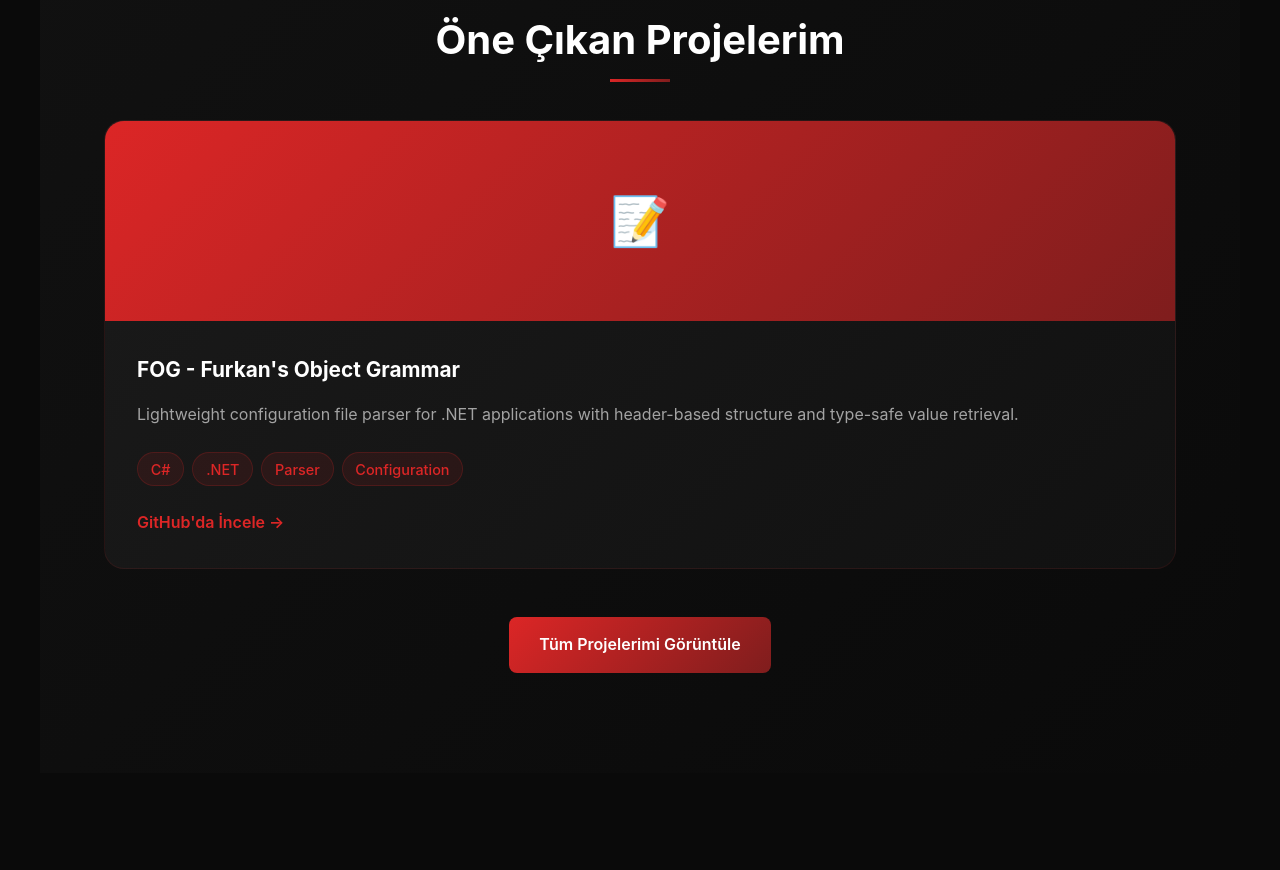
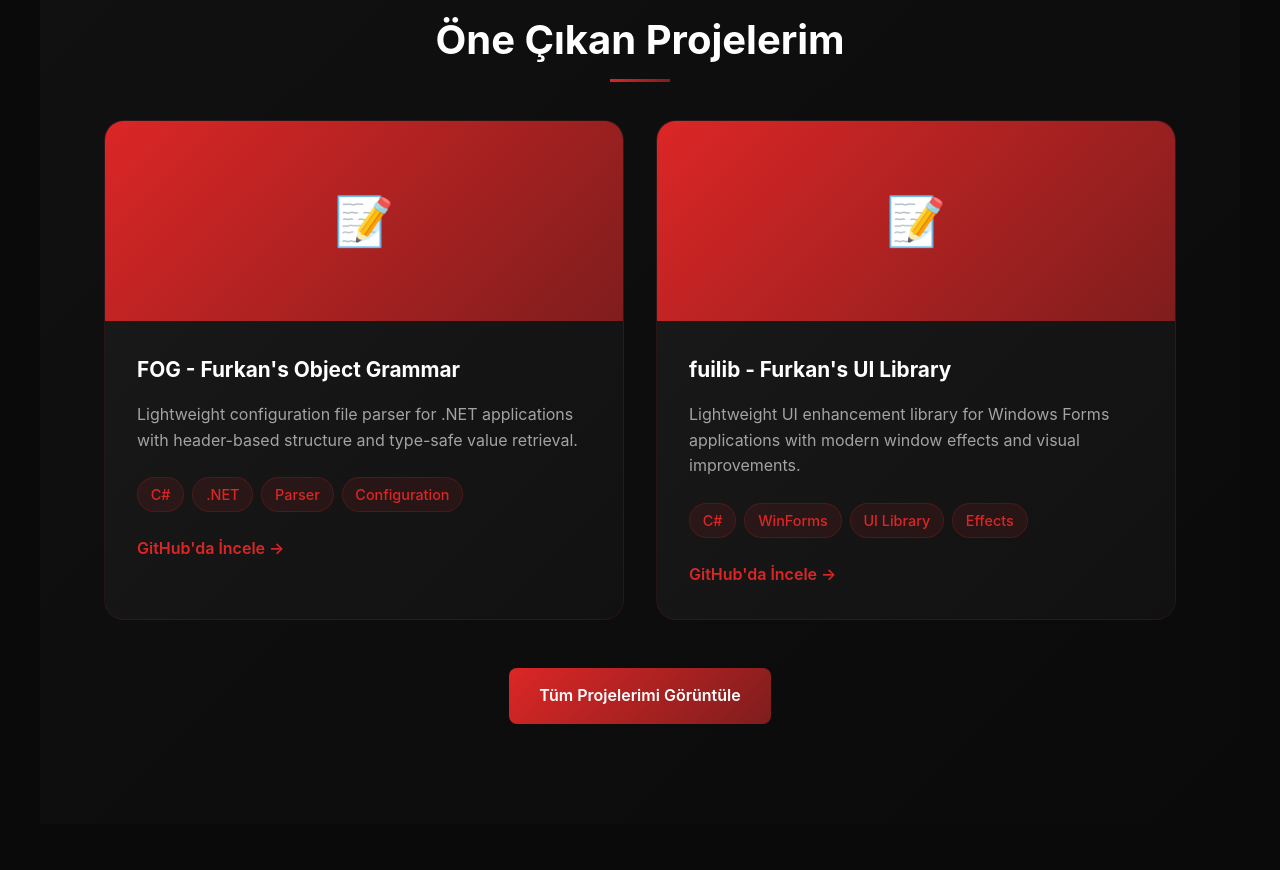
Before and after one commit to furkan-1337/furkan-1337.github.io, a plain HTML site: page index.html in a window 1280 px wide. Shown: the part 2200-3070 px from the top of the page. Drawn offline with Linux system fonts and the light colour scheme.

Commit message:
Update index.html

```diff
--- a/index.html
+++ b/index.html
@@ -616,6 +616,20 @@
                     <a href="https://github.com/furkan-1337/FOG" class="project-link">GitHub'da İncele →</a>
                 </div>
             </div>
+	<div class="project-card">
+	   <div class="project-image">📝</div>
+	   <div class="project-content">
+	       <h3>fuilib - Furkan's UI Library</h3>
+	       <p>Lightweight UI enhancement library for Windows Forms applications with modern window effects and visual improvements.</p>
+	       <div class="project-tech">
+	           <span class="tech-tag">C#</span>
+	           <span class="tech-tag">WinForms</span>
+	           <span class="tech-tag">UI Library</span>
+	           <span class="tech-tag">Effects</span>
+	       </div>
+	       <a href="https://github.com/furkan-1337/fuilib" class="project-link">GitHub'da İncele →</a>
+	   </div>
+	</div>
         </div>
         <div style="text-align: center; margin-top: 3rem;">
             <a href="https://github.com/furkan-1337?tab=repositories" class="cta-button" target="_blank">Tüm Projelerimi Görüntüle</a>
```
